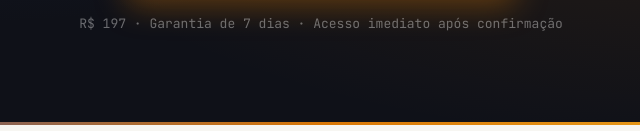
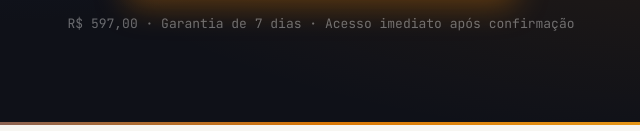
Before and after one commit to ensinarnodigital/pagvendasworkshop, a plain HTML site: page index.html in a window 1280 px wide. Shown: the part 669-800 px from the top of the page, 319-959 px from the left. Drawn offline with Linux system fonts and the light colour scheme.

Commit message:
Update index.html

```diff
--- a/index.html
+++ b/index.html
@@ -543,7 +543,7 @@ footer {
       <div class="pill">🎯 Vagas limitadas</div>
     </div>
     <a href="#checkout" class="btn-hero">🚀 Garantir minha vaga</a>
-    <p class="hero-note">R$ 197 · Garantia de 7 dias · Acesso imediato após confirmação</p>
+    <p class="hero-note">R$ 597,00 · Garantia de 7 dias · Acesso imediato após confirmação</p>
   </div>
 </section>
 
```
